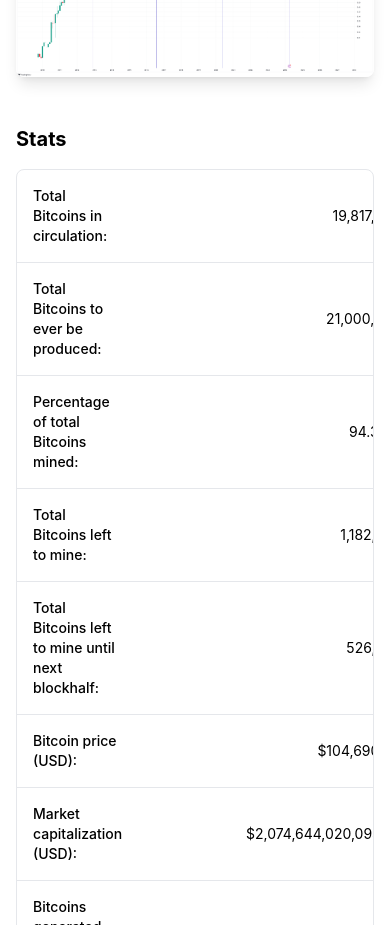
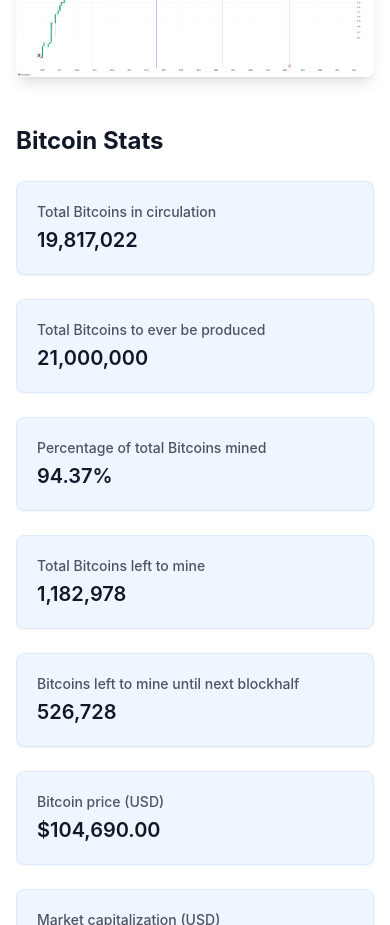
Before and after one commit to scottvan2008/CoinWait.com, a Next.js app: page / in a window 390 px wide. Shown: the part 3200-4125 px from the top of the page. Built offline with nearby package versions, Linux system fonts and the light colour scheme.

Commit message:
Mobile fix

```diff
--- a/components/StatsSection.tsx
+++ b/components/StatsSection.tsx
@@ -1,42 +1,54 @@
-import { StatsTable } from "@/components/stats-table"
+import { StatsTable } from "@/components/stats-table";
 
 const stats = [
-    { label: "Total Bitcoins in circulation:", value: "19,817,022" },
-    { label: "Total Bitcoins to ever be produced:", value: "21,000,000" },
-    { label: "Percentage of total Bitcoins mined:", value: "94.37%" },
-    { label: "Total Bitcoins left to mine:", value: "1,182,978" },
-    { label: "Total Bitcoins left to mine until next blockhalf:", value: "526,728" },
-    { label: "Bitcoin price (USD):", value: "$104,690.00" },
-    { label: "Market capitalization (USD):", value: "$2,074,644,020,093.75" },
-    { label: "Bitcoins generated per day:", value: "450" },
-    { label: "Bitcoins generated per day after the next block halving event:", value: "225" },
-    { label: "Bitcoin inflation rate per annum:", value: "0.83%" },
-    { label: "Bitcoin inflation rate per annum after the next block halving event:", value: "0.40%" },
-    { label: "Bitcoin inflation per day (USD):", value: "$47,110,500" },
-    { label: "Bitcoin inflation per day after the next block halving event (USD):", value: "$23,555,250" },
-    { label: "Bitcoin inflation until next blockhalf event based on current price (USD):", value: "$55,143,167,406" },
-    { label: "Bitcoin block reward (USD):", value: "$327,156.25" },
-    { label: "Total blocks:", value: "881,447" },
-    { label: "Blocks until mining reward is halved:", value: "168,553" },
-    { label: "Total number of block reward halvings:", value: "4" },
-    { label: "Approximate block generation time:", value: "10.00 minutes" },
-    { label: "Approximate blocks generated per day:", value: "144" },
-    { label: "Difficulty:", value: "108,105,433,845,147" },
-    { label: "Hash rate:", value: "839.97 Exahashes/s" },
-    { label: "Current activated soft forks:", value: "bip34,bip66,bip65,csv,segwit,taproot" },
-    { label: "Current pending soft forks:", value: "" },
-    { label: "Next retarget period block height:", value: "883008" },
-    { label: "Blocks to mine until next difficulty retarget:", value: "1561" },
-    { label: "Next difficulty retarget ETA:", value: "10 days, 20 hours, 9 minutes" },
+  { label: "Total Bitcoins in circulation", value: "19,817,022" },
+  { label: "Total Bitcoins to ever be produced", value: "21,000,000" },
+  { label: "Percentage of total Bitcoins mined", value: "94.37%" },
+  { label: "Total Bitcoins left to mine", value: "1,182,978" },
+  { label: "Bitcoins left to mine until next blockhalf", value: "526,728" },
+  { label: "Bitcoin price (USD)", value: "$104,690.00" },
+  { label: "Market capitalization (USD)", value: "$2,074,644,020,093.75" },
+  { label: "Bitcoins generated per day", value: "450" },
+  { label: "Bitcoins generated per day after next halving", value: "225" },
+  { label: "Bitcoin inflation rate per annum", value: "0.83%" },
+  { label: "Bitcoin inflation rate after next halving", value: "0.40%" },
+  { label: "Bitcoin inflation per day (USD)", value: "$47,110,500" },
+  { label: "Bitcoin inflation per day after next halving (USD)", value: "$23,555,250" },
+  { label: "Bitcoin inflation until next blockhalf (USD)", value: "$55,143,167,406" },
+  { label: "Bitcoin block reward (USD)", value: "$327,156.25" },
+  { label: "Total blocks", value: "881,447" },
+  { label: "Blocks until mining reward is halved", value: "168,553" },
+  { label: "Total number of block reward halvings", value: "4" },
+  { label: "Approximate block generation time", value: "10.00 minutes" },
+  { label: "Approximate blocks generated per day", value: "144" },
+  { label: "Difficulty", value: "108,105,433,845,147" },
+  { label: "Hash rate", value: "839.97 Exahashes/s" },
+  { label: "Current activated soft forks", value: "bip34,bip66,bip65,csv,segwit,taproot" },
+  { label: "Current pending soft forks", value: "" },
+  { label: "Next retarget period block height", value: "883008" },
+  { label: "Blocks to mine until next difficulty retarget", value: "1561" },
+  { label: "Next difficulty retarget ETA", value: "10 days, 20 hours, 9 minutes" },
 ];
 
 export default function StatsSection() {
   return (
     <section className="mb-8">
-        <h2 className="text-xl font-bold mb-4" id="stats">
-          Stats
+      <h2 className="text-2xl font-bold mb-6 text-gray-900" id="stats">
+        Bitcoin Stats
       </h2>
-        <StatsTable stats={stats} />
+      <div className="grid grid-cols-1 sm:grid-cols-2 lg:grid-cols-3 xl:grid-cols-4 gap-6">
+        {stats.map((stat, index) => (
+          <div
+            key={index}
+            className="bg-blue-50 p-5 rounded-lg shadow-sm hover:shadow-md transition-shadow border border-blue-100"
+          >
+            <p className="text-sm font-medium text-gray-600 mb-1">{stat.label}</p>
+            <p className="text-xl font-semibold text-gray-900 break-words">
+              {stat.value}
+            </p>
+          </div>
+        ))}
+      </div>
     </section>
   );
 }
```
Lines whose indentation alone changed are shown as unchanged.
